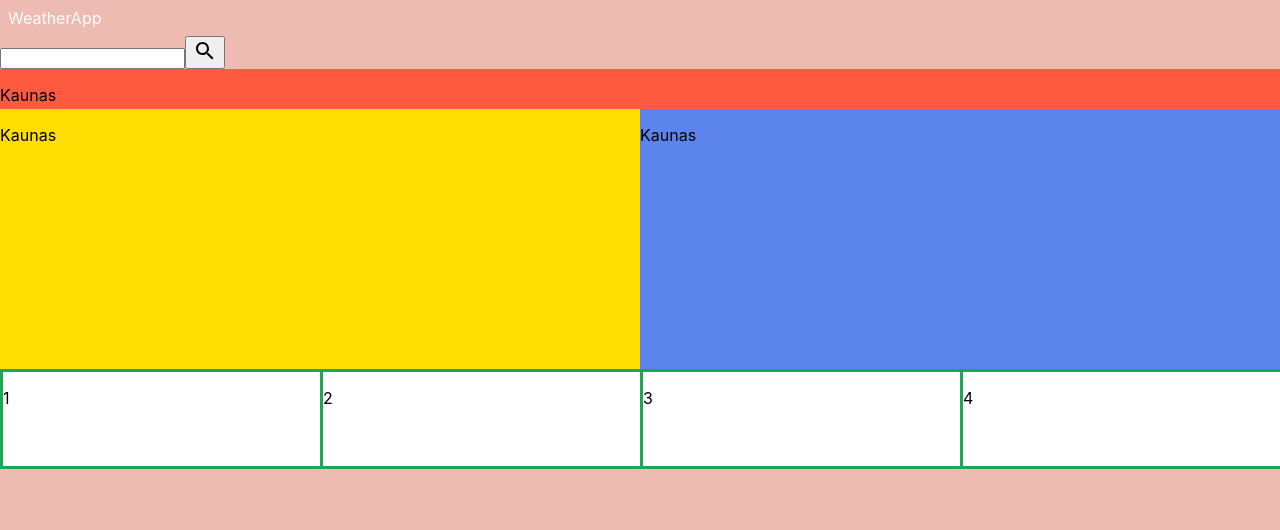
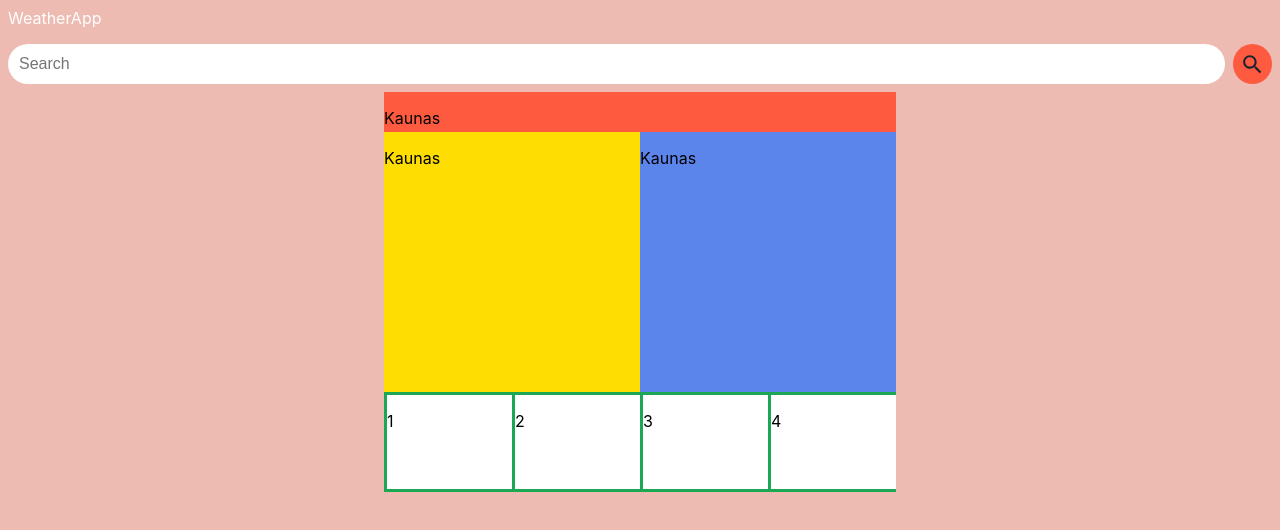
Before and after one commit to lukrai/react-weather, a React (Create React App) app: page / in a window 1280 px wide. Shown: the top 530 px of the page. Built offline with nearby package versions, Linux system fonts and the light colour scheme; no server answers.

Commit message:
Added weather request action, added css to search input, started splitting components.

```diff
--- a/package.json
+++ b/package.json
@@ -7,6 +7,7 @@
     "@types/node": "11.13.7",
     "@types/react": "16.8.14",
     "@types/react-dom": "16.8.4",
+    "axios": "^0.18.0",
     "node-sass": "^4.12.0",
     "react": "^16.8.6",
     "react-dom": "^16.8.6",
--- a/src/App.tsx
+++ b/src/App.tsx
@@ -1,25 +1,25 @@
 import React from 'react';
+import Search from './components/Search';
+import {getWeatherData} from "./actions/weather.actions";
 
-const App: React.FC = () => {
+class App extends React.Component {
+    componentDidMount() {
+        if (navigator.geolocation) {
+            navigator.geolocation.getCurrentPosition(async (position: Position) => {
+                const r = await getWeatherData(position);
+                console.log(r);
+            });
+        }
+    }
+
+    render() {
         return (
             <div>
                 <header>
                     <a href="#">WeatherApp</a>
                 </header>
                 <main>
-                <div className="search-box">
-                    <form className="search-form" /*onSubmit={this.handleSubmit}*/>
-                        <input
-                            type="text"
-                        />
-                        <button type="submit">
-                            <svg fill="#000000" height="24" viewBox="0 0 24 24" width="24" xmlns="http://www.w3.org/2000/svg">
-                                <path d="M15.5 14h-.79l-.28-.27C15.41 12.59 16 11.11 16 9.5 16 5.91 13.09 3 9.5 3S3 5.91 3 9.5 5.91 16 9.5 16c1.61 0 3.09-.59 4.23-1.57l.27.28v.79l5 4.99L20.49 19l-4.99-5zm-6 0C7.01 14 5 11.99 5 9.5S7.01 5 9.5 5 14 7.01 14 9.5 11.99 14 9.5 14z"/>
-                                <path d="M0 0h24v24H0z" fill="none"/>
-                            </svg>
-                        </button>
-                    </form>
-                </div>
+                    <Search/>
                     <div className="weather-grid">
                         <div className="weather-city-title">
                             <p>Kaunas</p>
@@ -48,6 +48,7 @@ const App: React.FC = () => {
                 </main>
             </div>
         );
-};
+    }
+}
 
 export default App;
--- /dev/null
+++ b/src/actions/weather.actions.ts
@@ -0,0 +1,20 @@
+import axios from 'axios';
+
+const apiKey = "77e577e4c9e13e85b8e39f71194aea31";
+
+export async function getWeatherData(value: Position, cityName?: string) {
+    let url = `https://api.openweathermap.org/data/2.5/forecast?` +
+        `&lang=en` +
+        `&units=metric` +
+        `&appid=${apiKey}`;
+
+    cityName ? url += `&q=${cityName}` : url += `&lat=${value.coords.latitude}&lon=${value.coords.longitude}`;
+
+    try {
+        const response = await axios.get(url);
+        console.log(response);
+        return response.data;
+    } catch (error) {
+        console.log(error);
+    }
+}
--- /dev/null
+++ b/src/components/Search.tsx
@@ -0,0 +1,23 @@
+import React from 'react';
+
+export default function Search() {
+    return (
+        <>
+            <div className="search-box">
+                <form className="search-form" /*onSubmit={this.handleSubmit}*/>
+                    <input
+                        type="text"
+                        placeholder="Search"
+                    />
+                    <button type="submit">
+                        <svg id="search-icon" className="search-icon" viewBox="0 0 24 24">
+                            <path // tslint:disable-next-line:max-line-length
+                                d="M15.5 14h-.79l-.28-.27C15.41 12.59 16 11.11 16 9.5 16 5.91 13.09 3 9.5 3S3 5.91 3 9.5 5.91 16 9.5 16c1.61 0 3.09-.59 4.23-1.57l.27.28v.79l5 4.99L20.49 19l-4.99-5zm-6 0C7.01 14 5 11.99 5 9.5S7.01 5 9.5 5 14 7.01 14 9.5 11.99 14 9.5 14z"/>
+                            <path d="M0 0h24v24H0z" fill="none"/>
+                        </svg>
+                    </button>
+                </form>
+            </div>
+        </>
+    );
+}
--- a/src/main.scss
+++ b/src/main.scss
@@ -58,6 +58,13 @@ body {
             "city city city city"
             "temp temp info  info"
             "day day day day ";
+
+  @include desktop {
+
+    margin-left: auto;
+    margin-right: auto;
+    width: 512px;
+  }
 }
 
 .weather-city-title {
@@ -88,3 +95,44 @@ body {
   border-style: solid;
   border-right: 1px;
 }
+
+.search-form {
+  position: relative;
+  display: inline-flex;
+  width: 100%;
+  padding: $padding8 0 $padding8 0;
+
+  input {
+    border: 1px solid transparent;
+    background-color: $white;
+    color: $black;
+    padding: 10px;
+    font-size: 16px;
+    width: inherit;
+    border-radius: 20px;
+    margin: 0 $padding8 0 $padding8;
+  }
+
+  textarea:focus,
+  input:focus {
+    outline: none;
+  }
+
+  button[type=submit] {
+    border: 1px solid transparent;
+    background-color: $orange;
+    cursor: pointer;
+    width: 40px;
+    height: 40px;
+    vertical-align: bottom;
+    border-radius: 50%;
+    margin-right: $padding8;
+
+    svg {
+      fill: $black;
+      padding-top: 4px;
+      width: 25px;
+      height: 25px;
+    }
+  }
+}
```
Also changed, not shown: 1 other file (tests, documents, lock files or other folders). Lines whose indentation alone changed are shown as unchanged.
